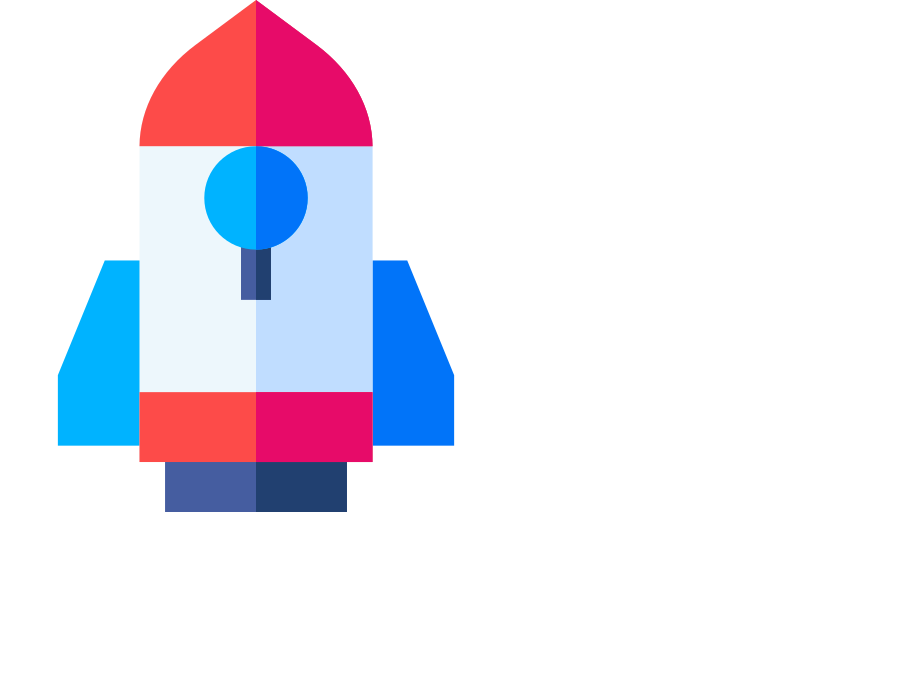
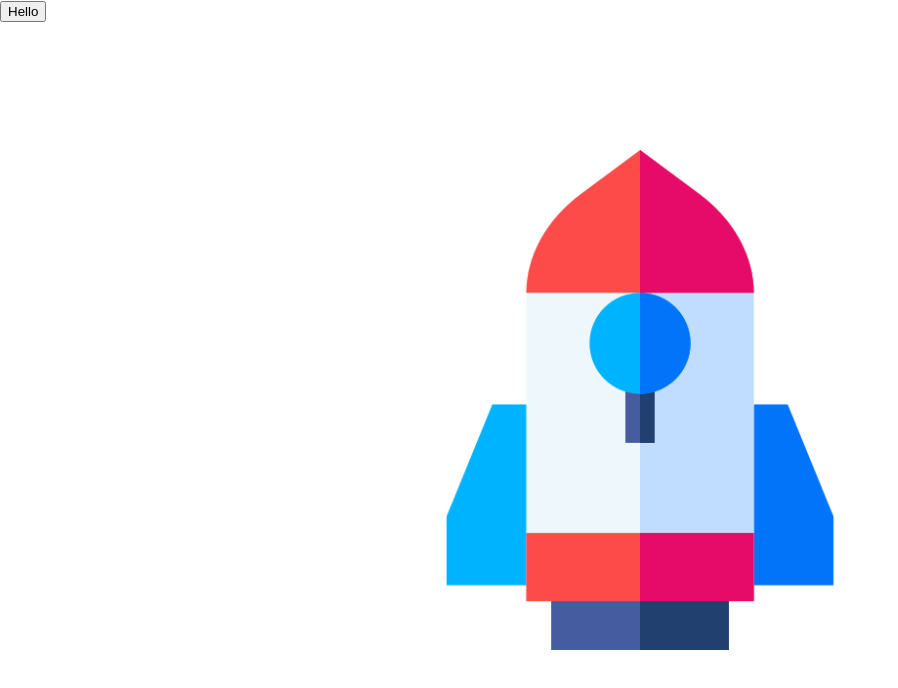
Before and after one commit to BlueBearrii/on_my_website, a React (Create React App) app in the folder client/: page / in a window 1280 px wide. Shown: the top 688 px of the page, without its empty margins (0-898 px from the left). Built offline with nearby package versions, Linux system fonts and the light colour scheme.

Commit message:
Created rocket

```diff
--- a/client/src/components/Run.js
+++ b/client/src/components/Run.js
@@ -1,12 +1,63 @@
 import React, { Component } from "react";
+import styled from "styled-components";
 import { Rocket } from "./rocket";
 
 export default class Run extends Component {
+  constructor() {
+    super();
+    this.state = {
+      rocketPosition: base,
+    };
+  }
+
   render() {
+    const moveRocket = () => {
+      let lastPosition = rocketPosition;
+      let speed = 10;
+      const onRocketMove = () => {
+        if (lastPosition < base / 1.5) speed = 20; // Set speed up
+        if (lastPosition < -500) clearInterval(starStarShip);
+        // Stop interval
+        else {
+          lastPosition = lastPosition - speed;
+          this.setState(() => {
+            return { rocketPosition: lastPosition };
+          });
+        }
+
+        console.log(lastPosition);
+      };
+
+      // Call interval
+      var starStarShip = setInterval(onRocketMove, 10);
+    };
+
+    const { rocketPosition } = this.state;
     return (
-      <div>
-        <Rocket />
-      </div>
+      <Container>
+        <RocketSpace positionY={rocketPosition} middle={middle}>
+          <Rocket />
+        </RocketSpace>
+        <button onClick={() => moveRocket()}>Hello</button>
+        {console.log("middle : " + middle)}
+        {console.log("base : " + base)}
+      </Container>
     );
   }
 }
+
+const middle = window.innerWidth / 2 - 250;
+const base = window.innerHeight - 650;
+
+const RocketSpace = styled.div`
+  position: absolute;
+  z-index: 2;
+  left: ${(props) => props.middle + "px"};
+  top: ${(props) => props.positionY + "px"};
+`;
+
+const Container = styled.div`
+  position: absolute;
+  height: 100vh;
+  width: 100vw;
+`;
--- a/client/src/components/rocket/Rocket.js
+++ b/client/src/components/rocket/Rocket.js
@@ -1,11 +1,15 @@
-import React, { Component } from 'react'
-import rocketModel from './assets/rocket.png'
+import React, { Component } from "react";
+import styled from "styled-components";
+import rocketModel from "./assets/rocket.png";
+
 export default class Rocket extends Component {
-    render() {
-        return (
-            <div>
-                <img src={rocketModel}/>
-            </div>
-        )
-    }
+  constructor() {
+    super();
+    this.state = {};
+  }
+
+  render() {
+    return <img src={rocketModel} width="500" height="500" />;
+  }
 }
+const Position = styled.div``;
```
